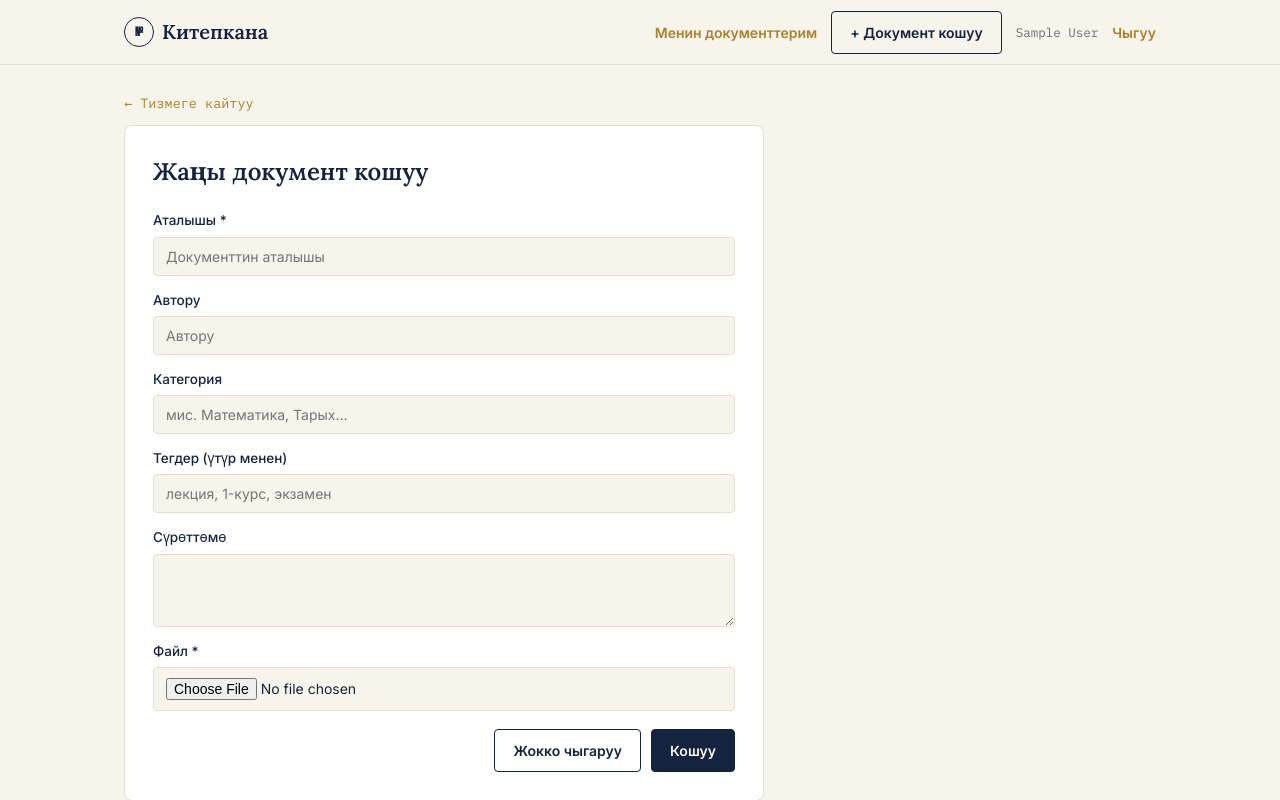
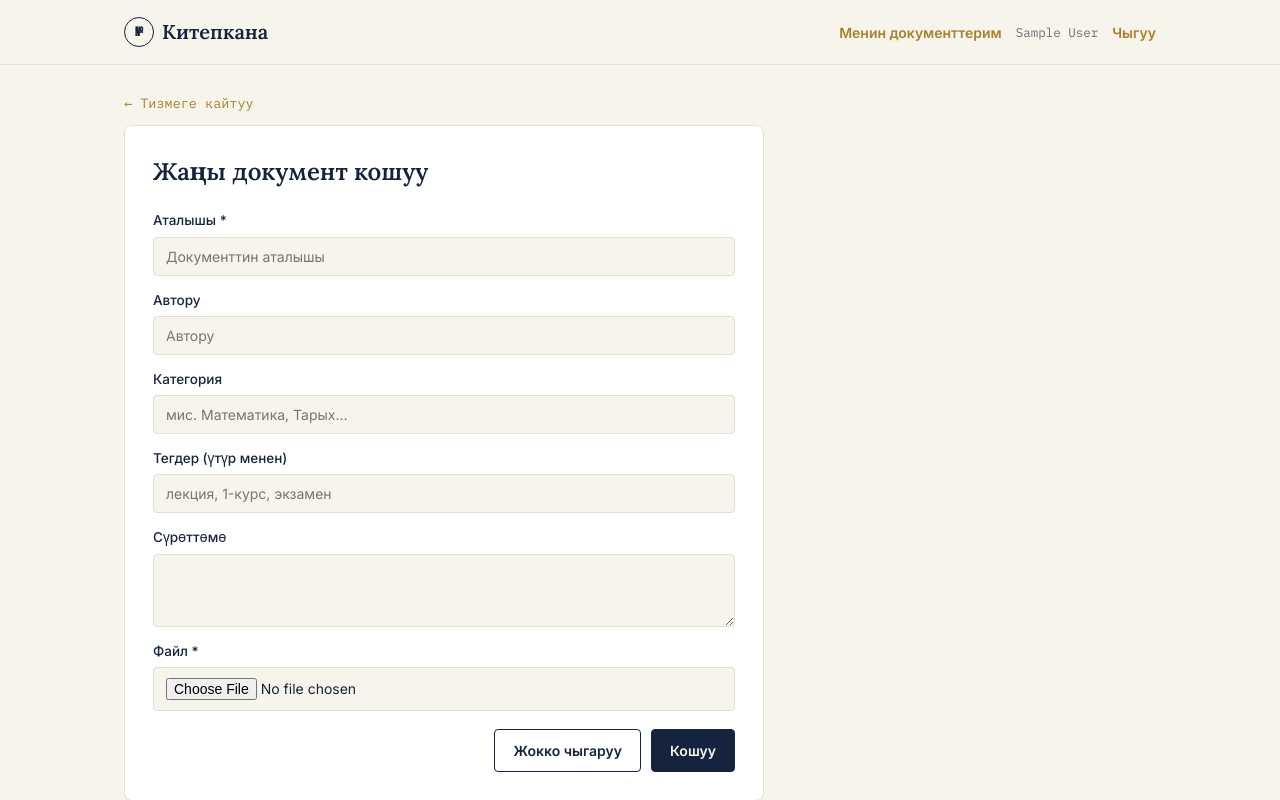
Before and after one commit to MamatkulovaBegimai/document-library, a Django app: page /upload/ in a window 1280 px wide. Shown: the top 800 px of the page. Run offline with Django 5.2, Linux system fonts and the light colour scheme; the visitor is signed in with stand-in values (Sample User, id 1).

Commit message:
Remove duplicate upload button from header

```diff
--- a/library/templates/library/base.html
+++ b/library/templates/library/base.html
@@ -20,7 +20,6 @@
     <div class="topbar-actions">
       {% if can_upload %}
         <a class="btn-link" href="{% url 'library:teacher_documents' %}">Менин документтерим</a>
-        <a class="btn btn-ghost" href="{% url 'library:document_upload' %}">+ Документ кошуу</a>
       {% endif %}
       {% if user.is_authenticated %}
         <a class="user-tag" href="{% url 'library:teacher_profile' %}">{{ user.get_full_name|default:user.username }}</a>
```
